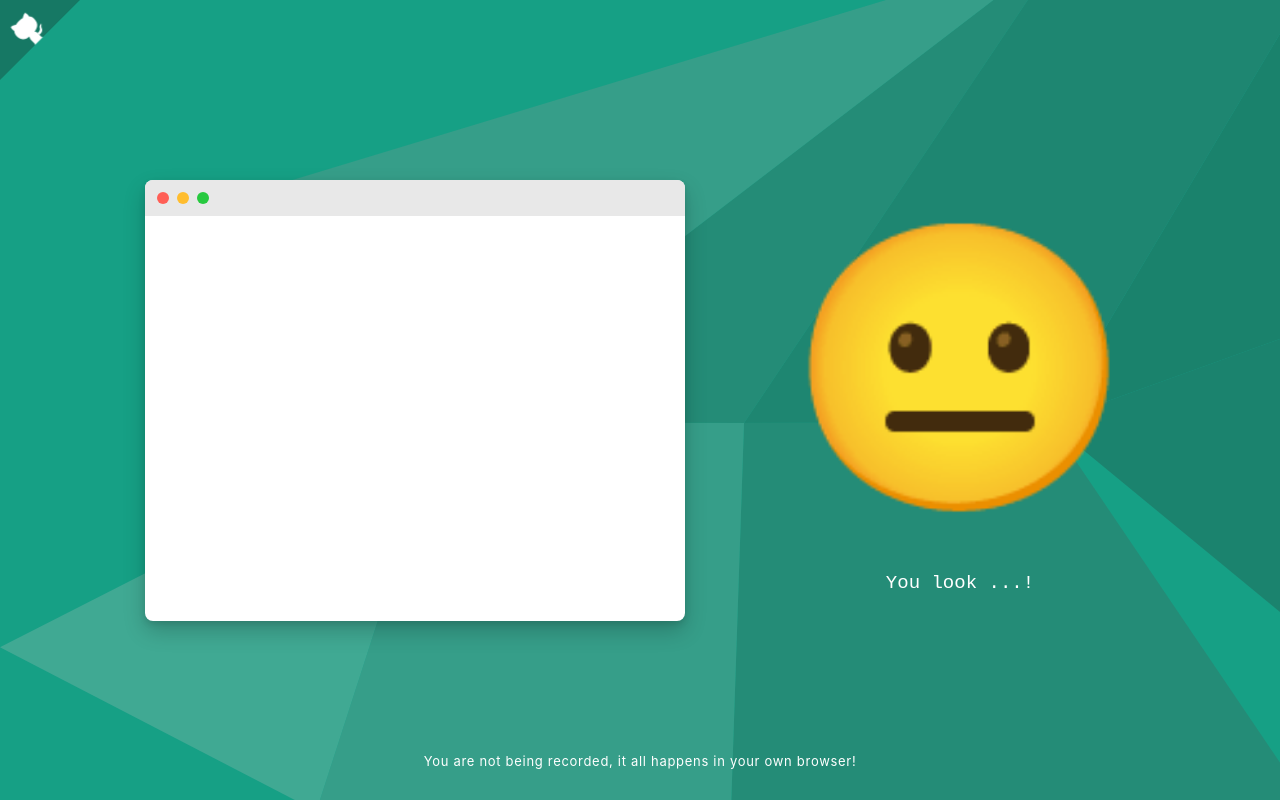
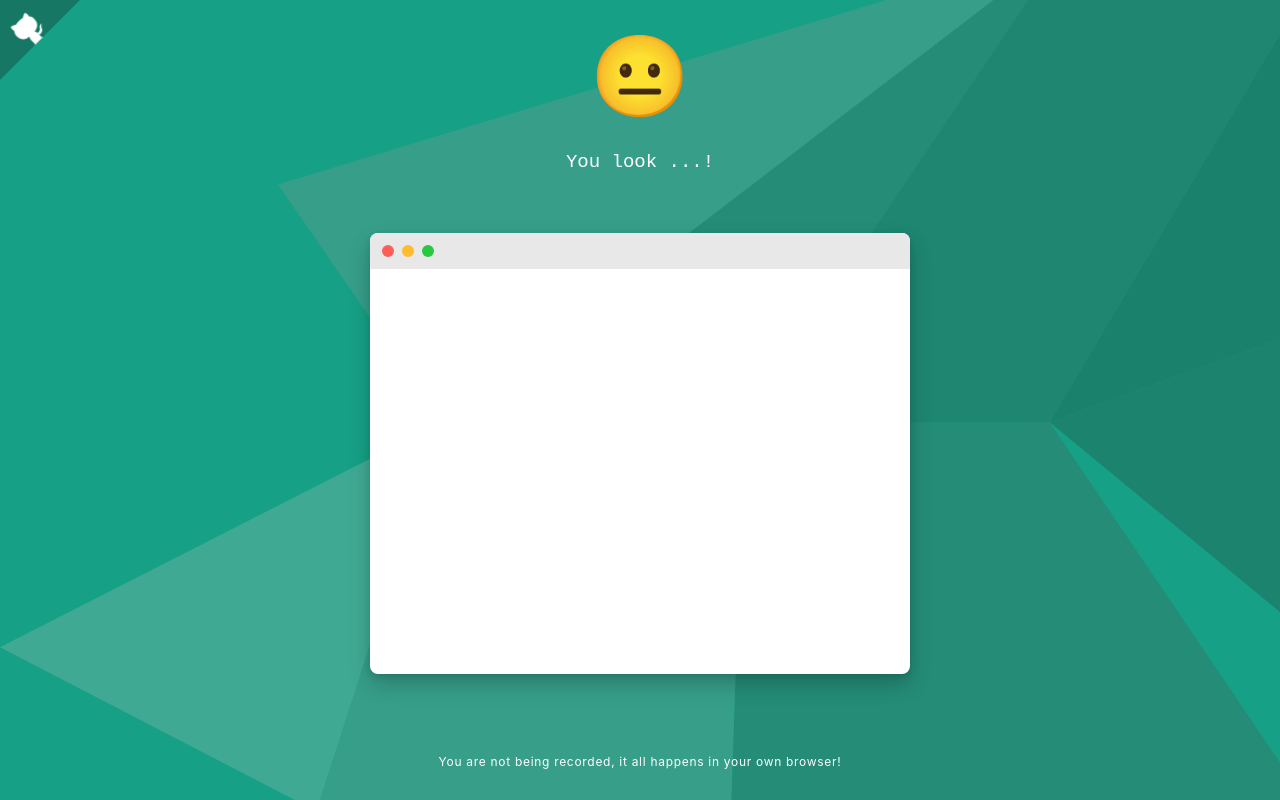
Before and after one commit to louiejancevski/FacialEmotionDetector, a React (Create React App) app: page / in a window 1280 px wide. Built offline with nearby package versions, Linux system fonts and the light colour scheme; no server answers.

Commit message:
Updated CSS files, and changed how elements are being displayed

```diff
--- a/package.json
+++ b/package.json
@@ -11,7 +11,7 @@
     "react-dom": "^16.13.1",
     "react-scripts": "^3.4.2"
   },
-  "homepage":"https://louiejancevski.github.io/AI-Emojis/",
+  "homepage":" ",
   "scripts": {
     "start": "react-scripts start",
     "build": "react-scripts build",
--- a/public/index.html
+++ b/public/index.html
@@ -10,8 +10,8 @@
       content="Web site created using create-react-app"
     />
     <link rel="apple-touch-icon" href="https://louiejancevski.github.io/src/img/favicon.ico" />
-    <script defer src="face-api.min.js"></script>
-    <script defer src="main.js"></script>
+    <script defer src="./face-api.min.js"></script>
+    <script defer src="./main.js"></script>
 
     <link rel="manifest" href="%PUBLIC_URL%/manifest.json" />
 
--- a/src/App.css
+++ b/src/App.css
@@ -13,12 +13,13 @@ body {
 	padding: 0;
 	width: 100%;
 	height: 100vh;
-	display: flex;
 	justify-content: center;
 	align-items: center;
 }
 .note {
-	font-size: 13px;
+	text-align: center;
+	width: 100%;
+	font-size: 12px;
 	color: white;
 	bottom: 0;
 	position: absolute;
@@ -32,8 +33,9 @@ canvas {
 }
 
 .mockup {
+	margin-top: 60px;
 	position: relative;
-	display: flex;
+	display: grid;
 	max-height: 100%;
 	align-items: center;
 	justify-content: center;
@@ -76,17 +78,13 @@ canvas {
 }
 
 #emoji {
-	font-size: 280px;
+	display: block;
+	font-size: 80px;
 	margin-bottom: 23px;
 }
 
 .text {
-	margin-left: 100px;
-	text-align: center;
-	font-size: 170px;
-}
-
-.text {
+	margin-top: 30px;
 	text-align: center;
 	font-size: 19px;
 	color: white;
--- a/src/App.js
+++ b/src/App.js
@@ -1,15 +1,16 @@
 import React from 'react'
 import './App.css'
-import About from './About'
 
 function App() {
 	return (
 		<>
 			<div id="app" className="app">
-				<p className="note">
-					You are not being recorded, it all happens in your own browser!
-				</p>
-
+				<div class="text">
+					<span aria-label="emoji" role="img" id="emoji">
+						😐
+					</span>
+					You look <span id="textStatus">...</span>!
+				</div>
 				<div className="mockup">
 					<div id="browser " className="browser">
 						<div className="browserChrome">
@@ -19,11 +20,9 @@ function App() {
 						<video id="video" width="540" height="405" muted autoPlay></video>
 					</div>
 				</div>
-
-				<div class="text">
-					<div id="emoji">😐</div>
-					You look <span id="textStatus">...</span>!
-				</div>
+				<p className="note">
+					You are not being recorded, it all happens in your own browser!
+				</p>
 			</div>
 		</>
 	)
```
